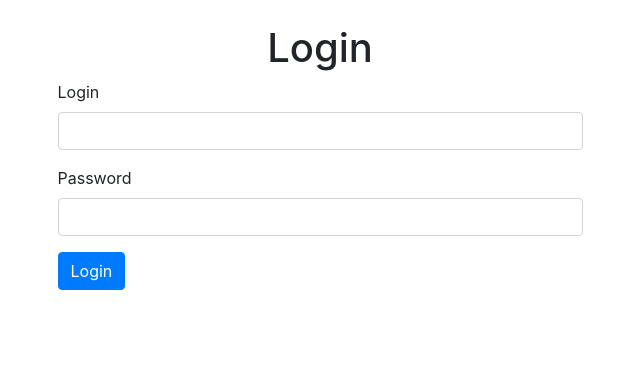
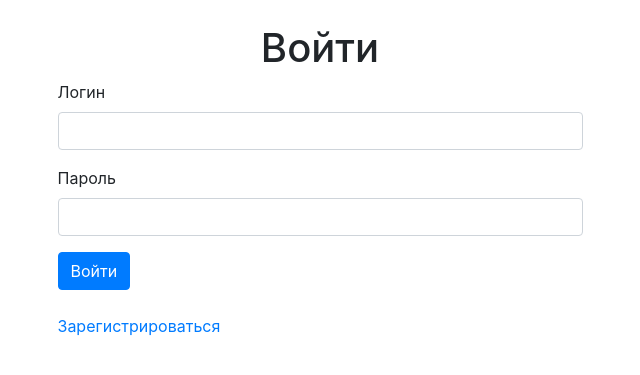
Before and after one commit to painkkiller/startup_club_site, a Django app: page /auth/login in a window 1280 px wide. Shown: the part 56-431 px from the top of the page, without its empty margins (320-960 px from the left). Run offline with Django 3.2, Linux system fonts and the light colour scheme; some libraries are stand-ins or nearby versions.

Commit message:
формочки авторизации, регистрации, документация

```diff
--- a/club_site/authenticate/templates/login.html
+++ b/club_site/authenticate/templates/login.html
@@ -2,18 +2,20 @@
 
 {% block content %}
 <div class="col-md-6 offset-md-3">
-<h1 class="text-center">Login</h1>
+<h1 class="text-center">Войти</h1>
 <form method="POST" action="/login">
         {% csrf_token %}
         <div class="form-group">
-          <label for="exampleInputEmail1">Login</label>
+          <label for="exampleInputEmail1">Логин</label>
           <input type="text" class="form-control" id="exampleInputEmail1" name="username">
         </div>
         <div class="form-group">
-          <label for="exampleInputPassword1">Password</label>
+          <label for="exampleInputPassword1">Пароль</label>
           <input type="password" class="form-control" name="password" id="exampleInputPassword1">
         </div>
-        <button type="submit" class="btn btn-primary">Login</button>
+        <button type="submit" class="btn btn-primary">Войти</button>
 </form>
+<br/>
+<a href="{% url 'register' %}">Зарегистрироваться</a>
 </div>
 {% endblock %}
```
Also changed, not shown: club_site/core/templates/base.html (+14 -4 lines), README.md.
